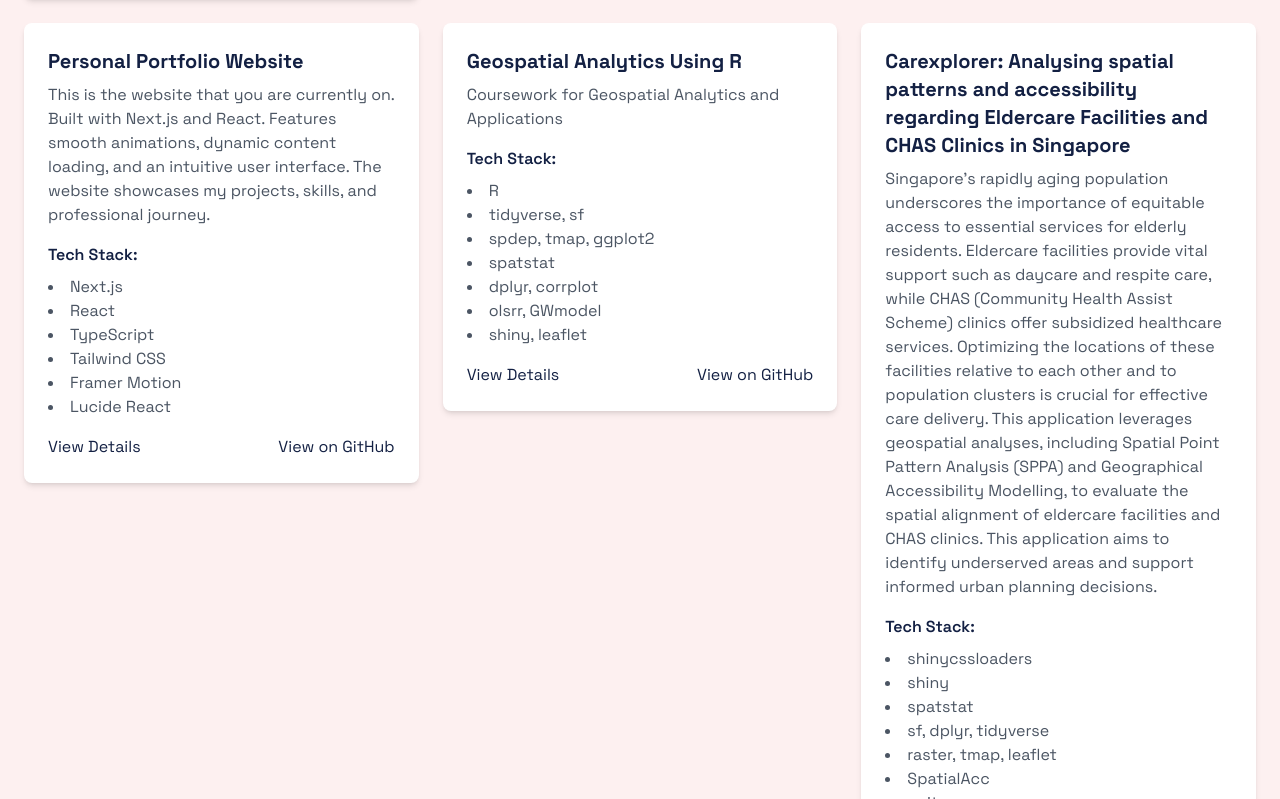
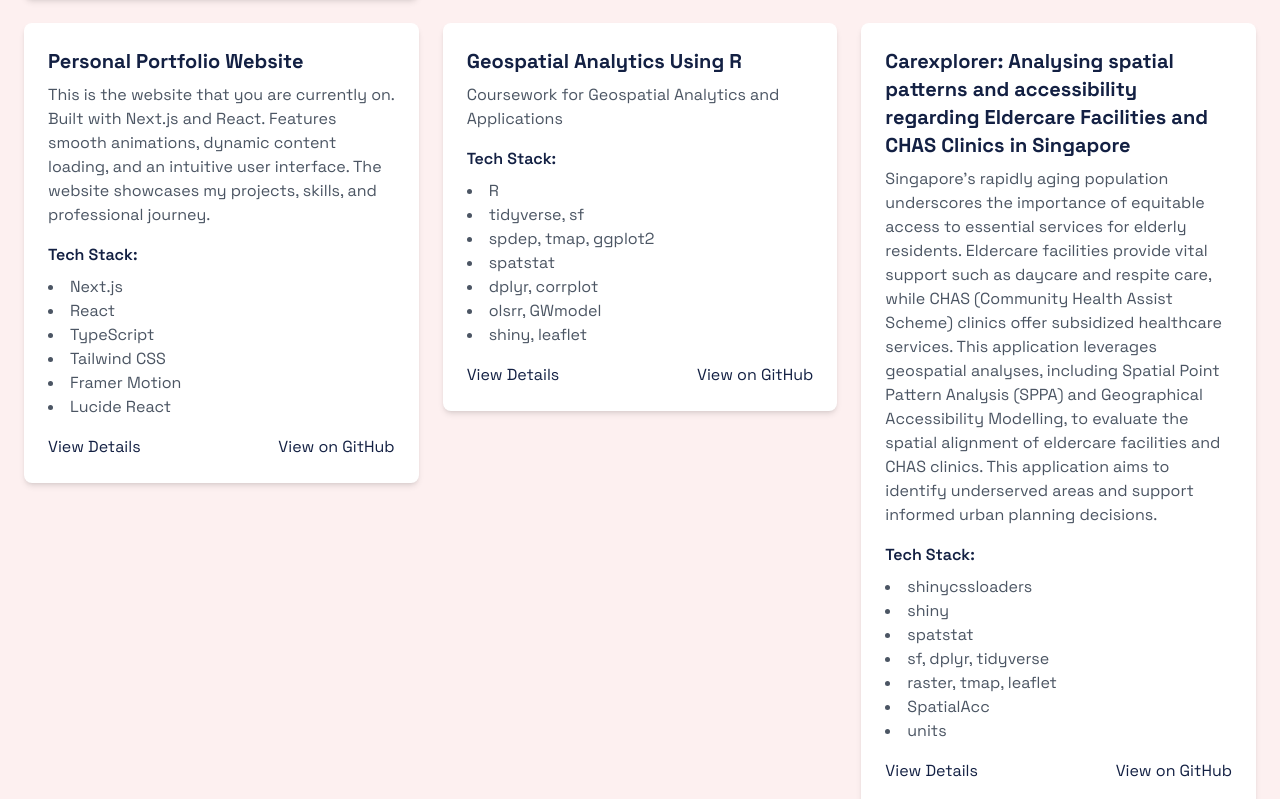
Before and after one commit to crediblues/crediblues.github.io, a Next.js app: page /projects in a window 1280 px wide. Shown: the part 677-1476 px from the top of the page. Built offline with nearby package versions, Linux system fonts and the light colour scheme.

Commit message:
Update Projectsdata.js

```diff
--- a/app/projects/Projectsdata.js
+++ b/app/projects/Projectsdata.js
@@ -106,7 +106,7 @@
       {
         id: "project6",
         title: "Carexplorer: Analysing spatial patterns and accessibility regarding Eldercare Facilities and CHAS Clinics in Singapore ",
-        description: "Singapore's rapidly aging population underscores the importance of equitable access to essential services for elderly residents. Eldercare facilities provide vital support such as daycare and respite care, while CHAS (Community Health Assist Scheme) clinics offer subsidized healthcare services. Optimizing the locations of these facilities relative to each other and to population clusters is crucial for effective care delivery. This application leverages geospatial analyses, including Spatial Point Pattern Analysis (SPPA) and Geographical Accessibility Modelling, to evaluate the spatial alignment of eldercare facilities and CHAS clinics. This application aims to identify underserved areas and support informed urban planning decisions.",
+        description: "Singapore's rapidly aging population underscores the importance of equitable access to essential services for elderly residents. Eldercare facilities provide vital support such as daycare and respite care, while CHAS (Community Health Assist Scheme) clinics offer subsidized healthcare services. This application leverages geospatial analyses, including Spatial Point Pattern Analysis (SPPA) and Geographical Accessibility Modelling, to evaluate the spatial alignment of eldercare facilities and CHAS clinics. This application aims to identify underserved areas and support informed urban planning decisions.",
         techStack: [
           "shinycssloaders",
           "shiny",
```
